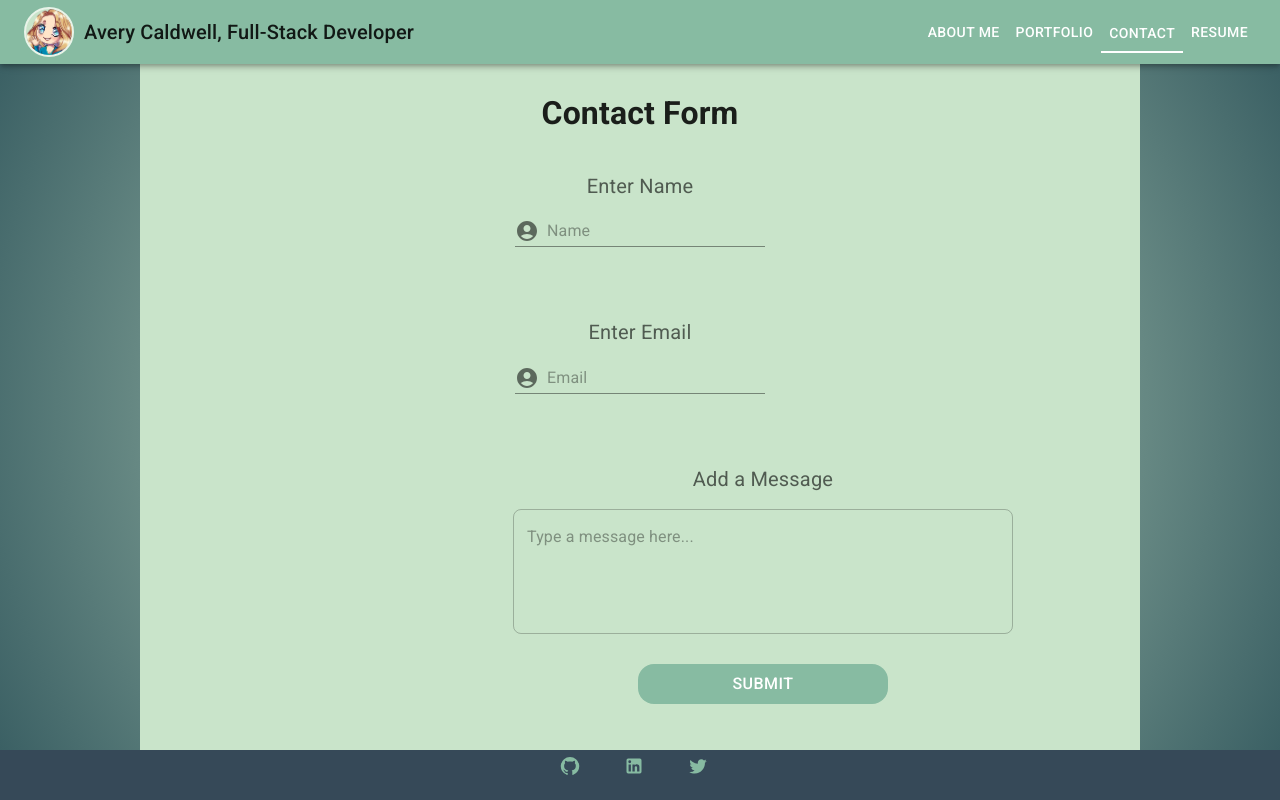
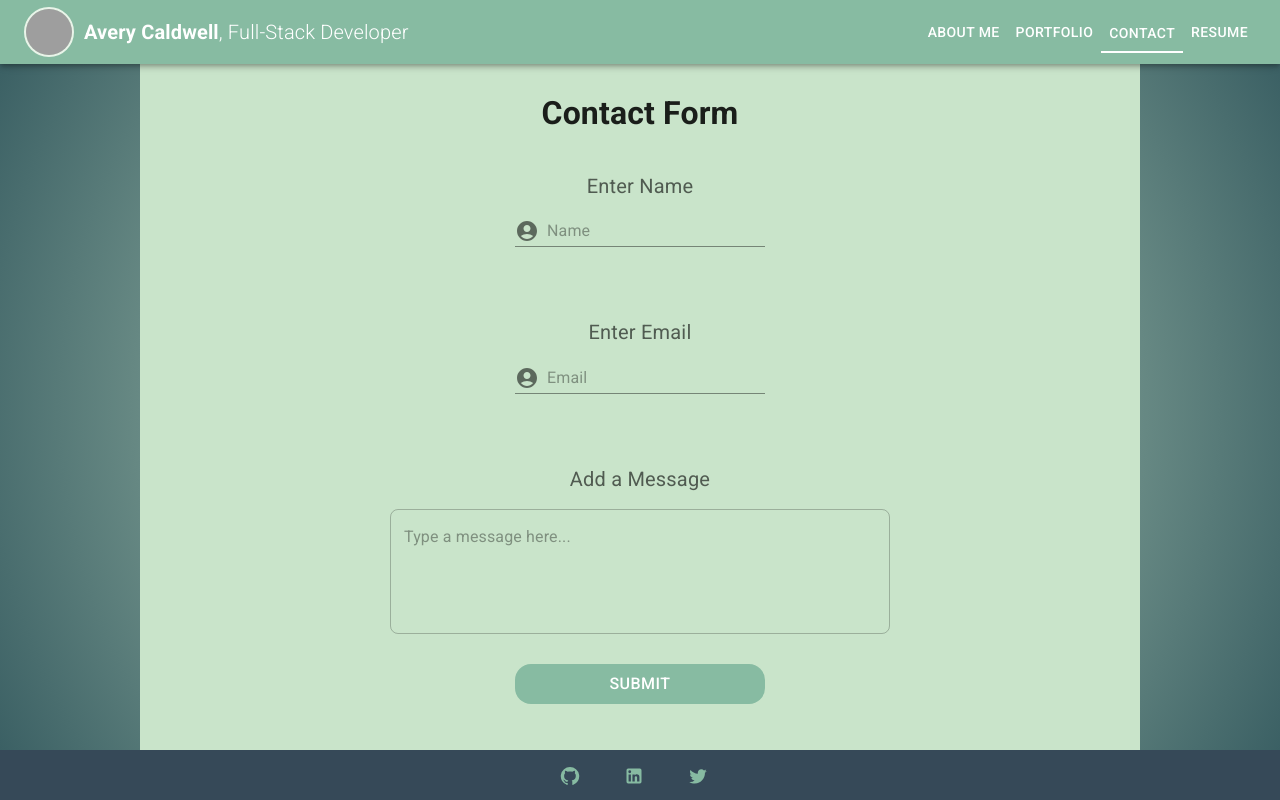
Before and after one commit to AveryCaldwell/React-Portfolio, a React (Create React App) app: page / in a window 1280 px wide. Both pictures are taken after a click on the button "CONTACT". Built offline with nearby package versions, Linux system fonts and the light colour scheme; grey boxes are pictures that could not be loaded.

Commit message:
update responsive design

```diff
--- a/src/App.js
+++ b/src/App.js
@@ -1,6 +1,6 @@
 import React from 'react';
 import './App.css';
-import * as Material from '@mui/material';
+// import * as Material from '@mui/material';
 
 // MUI
 import '@fontsource/roboto/300.css';
@@ -17,7 +17,7 @@ import Footer from './components/Footer';
 import Portfolio from './components/Portfolio';
 import Contact from './components/Contact';
 import Resume from './components/Resume';
-import { Container } from '@mui/material';
+// import { Container } from '@mui/material';
 
 function App() {
     const [currentPage, setCurrentPage] = React.useState('About');
@@ -43,7 +43,6 @@ function App() {
                     <div
                         style={{
                             height: 'calc(100vh - 114px)',
-                            height: '100%',
                             width: '100%',
                             maxWidth: 1000,
                             margin: '0 auto',
--- a/src/components/About.js
+++ b/src/components/About.js
@@ -23,7 +23,7 @@ function About({ currentPage }) {
                         sx={{
                             backgroundSize: 'cover',
                             backgroundRepeat: 'no-repeat',
-                            backgroundPosition: '35% 15%',
+                            backgroundPosition: 'top -20px left 29px',
                             backgroundImage: `url(${aves2})`,
                             height: mediaSize ? 300 : 200,
                             width: mediaSize ? 300 : 200,
--- a/src/components/Contact.js
+++ b/src/components/Contact.js
@@ -3,7 +3,7 @@ import * as IconsMaterial from '@mui/icons-material';
 import * as Material from '@mui/material';
 
 function Contact({ currentPage }) {
-    const mediaSize = Material.useMediaQuery('(min-width:900px)');
+    const mediaSize = Material.useMediaQuery('(min-width:600px)');
     return (
         <React.Fragment>
             {currentPage === 'Contact' && (
@@ -11,10 +11,10 @@ function Contact({ currentPage }) {
                     style={{
                         height: '100%',
                         backgroundColor: '#c9e4ca',
-                        display: 'flex',
+                        // display: 'flex',
                         width: '100%',
-                        paddingLeft: '5%',
-                        paddingRight: '5%',
+                        paddingLeft: mediaSize ? '5%' : '0',
+                        paddingRight: mediaSize ? '5%' : '0',
                         overflow: 'auto',
                     }}
                 >
@@ -23,8 +23,6 @@ function Contact({ currentPage }) {
                         style={{
                             marginLeft: 'auto',
                             marginRight: 'auto',
-                            height: mediaSize ? 300 : 200,
-                            width: mediaSize ? 300 : 200,
                         }}
                     >
                         {/* CONTACT FORM */}
@@ -142,7 +140,9 @@ function Contact({ currentPage }) {
                                             rows={4}
                                             InputProps={{
                                                 style: {
-                                                    width: '500px',
+                                                    width: mediaSize
+                                                        ? 500
+                                                        : 250,
                                                     margin: '15px',
                                                     fontSize: '1rem',
                                                     borderRadius: '8px',
--- a/src/components/Footer.js
+++ b/src/components/Footer.js
@@ -6,6 +6,7 @@ import * as Material from '@mui/material';
 //     window.open(link, '_blank');
 // }
 function Footer() {
+    const mediaSize = Material.useMediaQuery('(min-width:500px)');
     return (
         <footer className='footer'>
             <Material.Box
@@ -14,10 +15,15 @@ function Footer() {
                     width: '100%',
                     height: 50,
                     backgroundColor: 'primary.dark',
-
                     bottom: 0,
                     left: 0,
                     position: 'absolute',
+                }}
+            >
+                <div
+                    style={{
+                        margin: 10,
+                        display: mediaSize ? 'block' : 'none',
                     }}
                 >
                     <Material.Button
@@ -38,6 +44,7 @@ function Footer() {
                         rel='noreferrer'
                         startIcon={<IconsMaterial.Twitter />}
                     ></Material.Button>
+                </div>
             </Material.Box>
         </footer>
     );
--- a/src/components/Header.js
+++ b/src/components/Header.js
@@ -1,9 +1,8 @@
 import * as React from 'react';
 import * as Material from '@mui/material';
-import theme from '../theme.js';
-import avesLogo from '../img/aves_hi.png';
-
 import * as IconsMaterial from '@mui/icons-material';
+import avesLogo from '../img/averypizza.png';
+// import theme from '../theme.js';
 
 function HeaderMenu({ setCurrentPage }) {
     const [anchorEl, setAnchorEl] = React.useState(null);
@@ -23,7 +22,11 @@ function HeaderMenu({ setCurrentPage }) {
                     sx={{ mr: 2 }}
                     onClick={handleClick}
                 >
-                    <IconsMaterial.Menu />
+                    <IconsMaterial.Menu
+                        sx={{
+                            color: 'white',
+                        }}
+                    />
                 </Material.IconButton>
             </Material.Tooltip>
 
@@ -115,6 +118,7 @@ function Header({ setCurrentPage, currentPage }) {
         bottom: -2,
     };
     const mediaSize = Material.useMediaQuery('(min-width:900px)');
+    const mediaSmall = Material.useMediaQuery('(min-width:400px)');
     return (
         <header className='header'>
             <Material.Box sx={{ flexGrow: 1, minHeight: 600 }}>
@@ -136,9 +140,21 @@ function Header({ setCurrentPage, currentPage }) {
                         <Material.Typography
                             variant='h6'
                             component='div'
-                            sx={{ marginRight: 'auto', left: 0 }}
+                            sx={{
+                                marginRight: 'auto',
+                                left: 0,
+                                color: 'white',
+                                fontWeight: 'light',
+                            }}
                         >
-                            Avery Caldwell, Full-Stack Developer
+                            <div
+                                style={{
+                                    display: mediaSmall ? 'block' : 'none',
+                                }}
+                            >
+                                <strong>Avery Caldwell</strong>, Full-Stack
+                                Developer
+                            </div>
                         </Material.Typography>
                         {mediaSize === true && (
                             <div>
```
Lines whose indentation alone changed are shown as unchanged.
